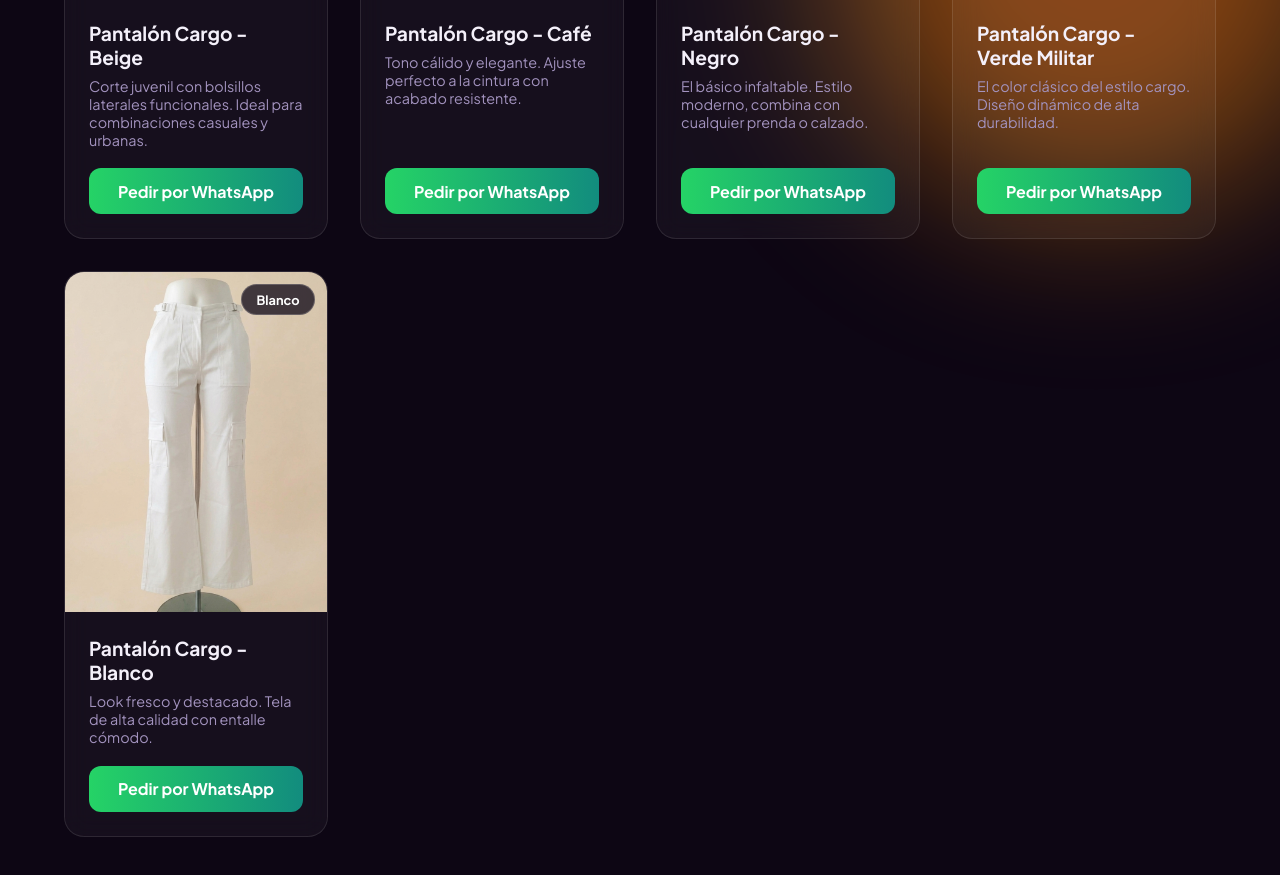
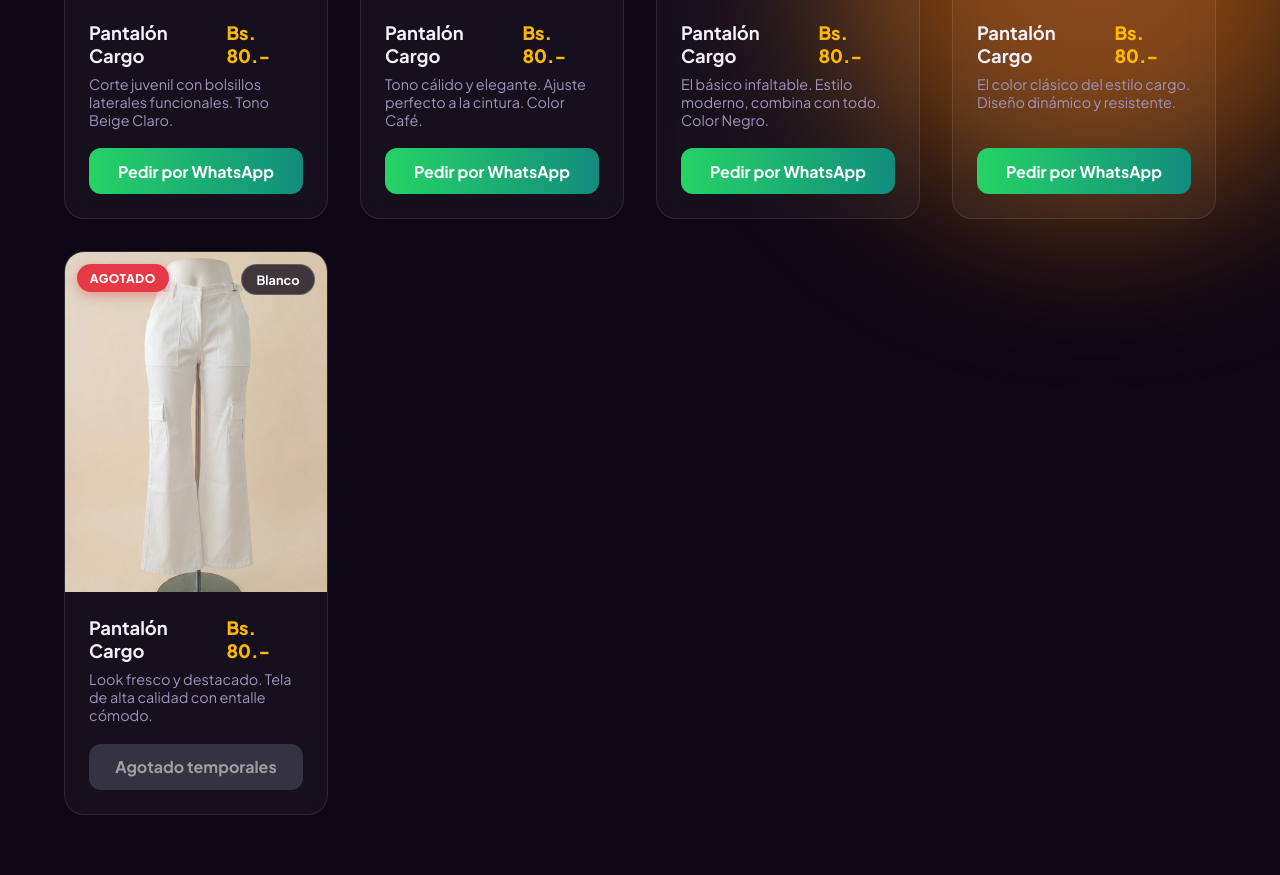
Before and after one commit to herlanplata5002/catalogo-digital, a plain HTML site: page index.html in a window 1280 px wide. Shown: the part 689-1564 px from the top of the page. Drawn offline with Linux system fonts and the light colour scheme.

Commit message:
index.html

```diff
--- a/index.html
+++ b/index.html
@@ -204,6 +204,22 @@
             color: #FFF;
         }
 
+        /* ETIQUETA AGOTADO */
+        .badge-soldout {
+            position: absolute;
+            top: 12px;
+            left: 12px;
+            background: #E63946;
+            color: white;
+            font-weight: 800;
+            font-size: 0.75rem;
+            padding: 0.4rem 0.8rem;
+            border-radius: 20px;
+            box-shadow: 0 4px 12px rgba(230, 57, 70, 0.4);
+            text-transform: uppercase;
+            letter-spacing: 0.5px;
+        }
+
         .product-info {
             padding: 1.5rem;
             display: flex;
@@ -211,9 +227,21 @@
             flex-grow: 1;
         }
 
+        .product-header {
+            display: flex;
+            justify-content: space-between;
+            align-items: baseline;
+            margin-bottom: 0.5rem;
+        }
+
         .product-info h3 {
-            font-size: 1.2rem;
-            margin-bottom: 0.5rem;
+            font-size: 1.15rem;
+        }
+
+        .price-tag {
+            font-size: 1.15rem;
+            font-weight: 800;
+            color: var(--amber);
         }
 
         .product-info p {
@@ -242,6 +270,13 @@
 
         .btn-ws:hover {
             opacity: 0.9;
+        }
+
+        .btn-ws.disabled {
+            background: #4A4A5A;
+            cursor: not-allowed;
+            opacity: 0.6;
+            pointer-events: none;
         }
 
         /* SECCIONES EN DESARROLLO */
@@ -295,11 +330,11 @@
 
     <main class="container">
 
-        <!-- LÍNEA 1: PANTALONES CARGO (ACTIVA) -->
+        <!-- LÍNEA 1: PANTALONES CARGO -->
         <section id="cargo" class="tab-content active">
             <div class="section-title">
                 <h2>Pantalón Cargo Juvenil para Dama</h2>
-                <p>Estilo urbano, cómodo y versátil. Disponible en 5 colores exclusivos.</p>
+                <p>Estilo urbano, cómodo y versátil.</p>
             </div>
 
             <div class="product-grid">
@@ -310,9 +345,12 @@
                         <span class="badge-color">Beige Claro</span>
                     </div>
                     <div class="product-info">
-                        <h3>Pantalón Cargo - Beige</h3>
-                        <p>Corte juvenil con bolsillos laterales funcionales. Ideal para combinaciones casuales y urbanas.</p>
-                        <a href="https://wa.me/?text=Hola,%20me%20interesa%20el%20Pantalón%20Cargo%20en%20color%20Beige%20Claro" target="_blank" class="btn-ws">Pedir por WhatsApp</a>
+                        <div class="product-header">
+                            <h3>Pantalón Cargo</h3>
+                            <span class="price-tag">Bs. 80.-</span>
+                        </div>
+                        <p>Corte juvenil con bolsillos laterales funcionales. Tono Beige Claro.</p>
+                        <a href="https://wa.me/?text=Hola,%20me%20interesa%20el%20Pantalón%20Cargo%20en%20color%20Beige%20Claro%20(Bs.%2080.-)" target="_blank" class="btn-ws">Pedir por WhatsApp</a>
                     </div>
                 </div>
 
@@ -323,9 +361,12 @@
                         <span class="badge-color">Café</span>
                     </div>
                     <div class="product-info">
-                        <h3>Pantalón Cargo - Café</h3>
-                        <p>Tono cálido y elegante. Ajuste perfecto a la cintura con acabado resistente.</p>
-                        <a href="https://wa.me/?text=Hola,%20me%20interesa%20el%20Pantalón%20Cargo%20en%20color%20Café" target="_blank" class="btn-ws">Pedir por WhatsApp</a>
+                        <div class="product-header">
+                            <h3>Pantalón Cargo</h3>
+                            <span class="price-tag">Bs. 80.-</span>
+                        </div>
+                        <p>Tono cálido y elegante. Ajuste perfecto a la cintura. Color Café.</p>
+                        <a href="https://wa.me/?text=Hola,%20me%20interesa%20el%20Pantalón%20Cargo%20en%20color%20Café%20(Bs.%2080.-)" target="_blank" class="btn-ws">Pedir por WhatsApp</a>
                     </div>
                 </div>
 
@@ -336,9 +377,12 @@
                         <span class="badge-color">Negro</span>
                     </div>
                     <div class="product-info">
-                        <h3>Pantalón Cargo - Negro</h3>
-                        <p>El básico infaltable. Estilo moderno, combina con cualquier prenda o calzado.</p>
-                        <a href="https://wa.me/?text=Hola,%20me%20interesa%20el%20Pantalón%20Cargo%20en%20color%20Negro" target="_blank" class="btn-ws">Pedir por WhatsApp</a>
+                        <div class="product-header">
+                            <h3>Pantalón Cargo</h3>
+                            <span class="price-tag">Bs. 80.-</span>
+                        </div>
+                        <p>El básico infaltable. Estilo moderno, combina con todo. Color Negro.</p>
+                        <a href="https://wa.me/?text=Hola,%20me%20interesa%20el%20Pantalón%20Cargo%20en%20color%20Negro%20(Bs.%2080.-)" target="_blank" class="btn-ws">Pedir por WhatsApp</a>
                     </div>
                 </div>
 
@@ -349,32 +393,86 @@
                         <span class="badge-color">Verde Militar</span>
                     </div>
                     <div class="product-info">
-                        <h3>Pantalón Cargo - Verde Militar</h3>
-                        <p>El color clásico del estilo cargo. Diseño dinámico de alta durabilidad.</p>
-                        <a href="https://wa.me/?text=Hola,%20me%20interesa%20el%20Pantalón%20Cargo%20en%20color%20Verde%20Militar" target="_blank" class="btn-ws">Pedir por WhatsApp</a>
+                        <div class="product-header">
+                            <h3>Pantalón Cargo</h3>
+                            <span class="price-tag">Bs. 80.-</span>
+                        </div>
+                        <p>El color clásico del estilo cargo. Diseño dinámico y resistente.</p>
+                        <a href="https://wa.me/?text=Hola,%20me%20interesa%20el%20Pantalón%20Cargo%20en%20color%20Verde%20Militar%20(Bs.%2080.-)" target="_blank" class="btn-ws">Pedir por WhatsApp</a>
                     </div>
                 </div>
 
-                <!-- Color 5 -->
+                <!-- Color 5 (AGOTADO) -->
                 <div class="product-card">
                     <div class="img-container">
                         <img src="cargo_5.jfif" alt="Pantalón Cargo Blanco">
+                        <span class="badge-soldout">Agotado</span>
                         <span class="badge-color">Blanco</span>
                     </div>
                     <div class="product-info">
-                        <h3>Pantalón Cargo - Blanco</h3>
+                        <div class="product-header">
+                            <h3>Pantalón Cargo</h3>
+                            <span class="price-tag">Bs. 80.-</span>
+                        </div>
                         <p>Look fresco y destacado. Tela de alta calidad con entalle cómodo.</p>
-                        <a href="https://wa.me/?text=Hola,%20me%20interesa%20el%20Pantalón%20Cargo%20en%20color%20Blanco" target="_blank" class="btn-ws">Pedir por WhatsApp</a>
+                        <a href="#" class="btn-ws disabled">Agotado temporales</a>
                     </div>
                 </div>
             </div>
         </section>
 
-        <!-- LÍNEA 2: PANTALONES FORMALES (PRÓXIMAMENTE) -->
+        <!-- LÍNEA 2: PANTALONES FORMALES (ACTIVA) -->
         <section id="formales" class="tab-content">
-            <div class="coming-soon-box">
-                <h3>Línea Formal (Trabajo / Escuela)</h3>
-                <p>Estamos preparando las fotos del catálogo para esta colección. ¡Disponible muy pronto!</p>
+            <div class="section-title">
+                <h2>Pantalones Formales para Dama</h2>
+                <p>Elegancia y comodidad para el trabajo, oficina o escuela.</p>
+            </div>
+
+            <div class="product-grid">
+                <!-- Formal 1 -->
+                <div class="product-card">
+                    <div class="img-container">
+                        <img src="formal_1.jfif" alt="Pantalón Formal Opción 1">
+                    </div>
+                    <div class="product-info">
+                        <div class="product-header">
+                            <h3>Pantalón Formal Dama</h3>
+                            <span class="price-tag">Bs. 80.-</span>
+                        </div>
+                        <p>Corte elegante de alta caída, ideal para uso diario en el trabajo o institución escolar.</p>
+                        <a href="https://wa.me/?text=Hola,%20me%20interesa%20el%20Pantalón%20Formal%20Modelo%201%20(Bs.%2080.-)" target="_blank" class="btn-ws">Pedir por WhatsApp</a>
+                    </div>
+                </div>
+
+                <!-- Formal 2 -->
+                <div class="product-card">
+                    <div class="img-container">
+                        <img src="formal_2.jfif" alt="Pantalón Formal Opción 2">
+                    </div>
+                    <div class="product-info">
+                        <div class="product-header">
+                            <h3>Pantalón Formal Dama</h3>
+                            <span class="price-tag">Bs. 80.-</span>
+                        </div>
+                        <p>Diseño estilizado con excelente acabado en costuras y ajuste cómodo a la cintura.</p>
+                        <a href="https://wa.me/?text=Hola,%20me%20interesa%20el%20Pantalón%20Formal%20Modelo%202%20(Bs.%2080.-)" target="_blank" class="btn-ws">Pedir por WhatsApp</a>
+                    </div>
+                </div>
+
+                <!-- Formal 3 -->
+                <div class="product-card">
+                    <div class="img-container">
+                        <img src="formal_3.jfif" alt="Pantalón Formal Opción 3">
+                    </div>
+                    <div class="product-info">
+                        <div class="product-header">
+                            <h3>Pantalón Formal Dama</h3>
+                            <span class="price-tag">Bs. 80.-</span>
+                        </div>
+                        <p>Confección ejecutiva y juvenil. Tela de vestir formal resistente al uso diario.</p>
+                        <a href="https://wa.me/?text=Hola,%20me%20interesa%20el%20Pantalón%20Formal%20Modelo%203%20(Bs.%2080.-)" target="_blank" class="btn-ws">Pedir por WhatsApp</a>
+                    </div>
+                </div>
             </div>
         </section>
 
@@ -390,17 +488,14 @@
 
     <script>
         function switchTab(tabId, btnElement) {
-            // Ocultar todas las pestañas
             document.querySelectorAll('.tab-content').forEach(tab => {
                 tab.classList.remove('active');
             });
 
-            // Desactivar botones
             document.querySelectorAll('.cat-btn').forEach(btn => {
                 btn.classList.remove('active');
             });
 
-            // Activar la pestaña elegida y el botón
             document.getElementById(tabId).classList.add('active');
             btnElement.classList.add('active');
         }
```
